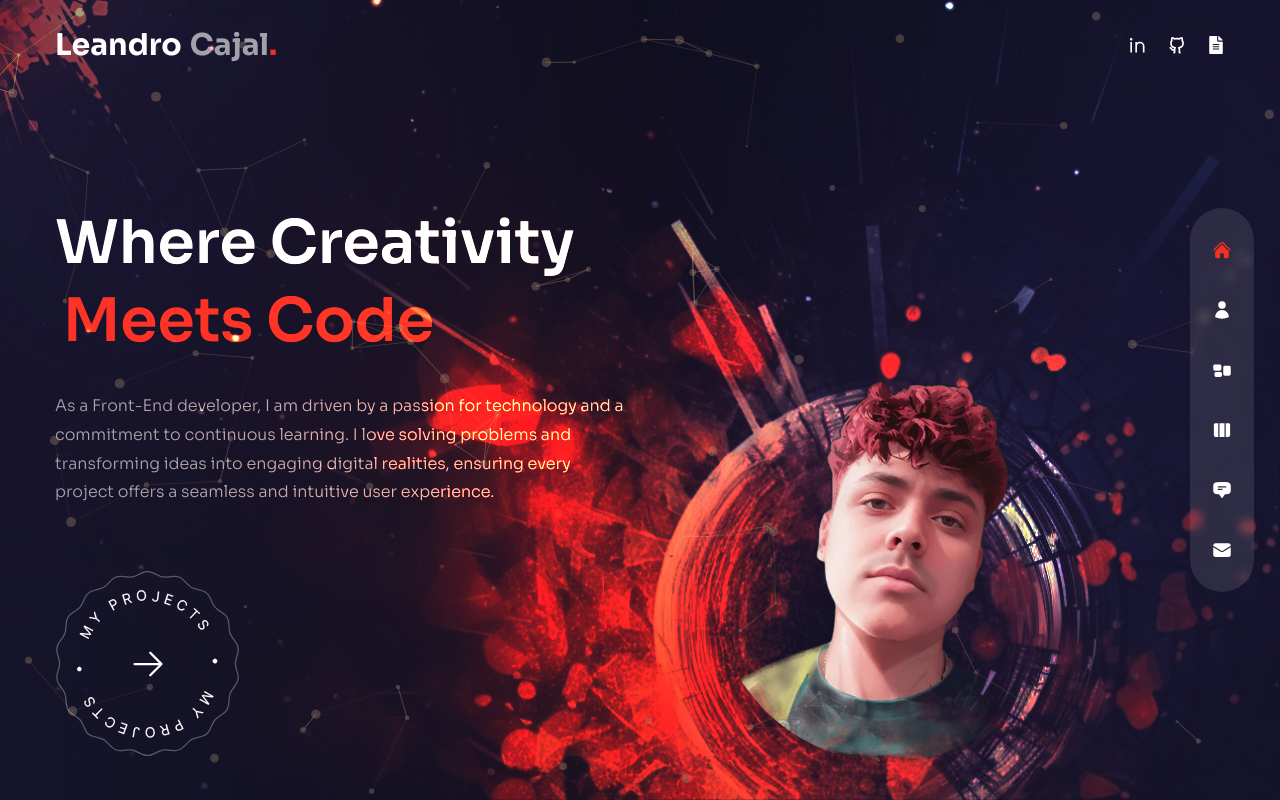
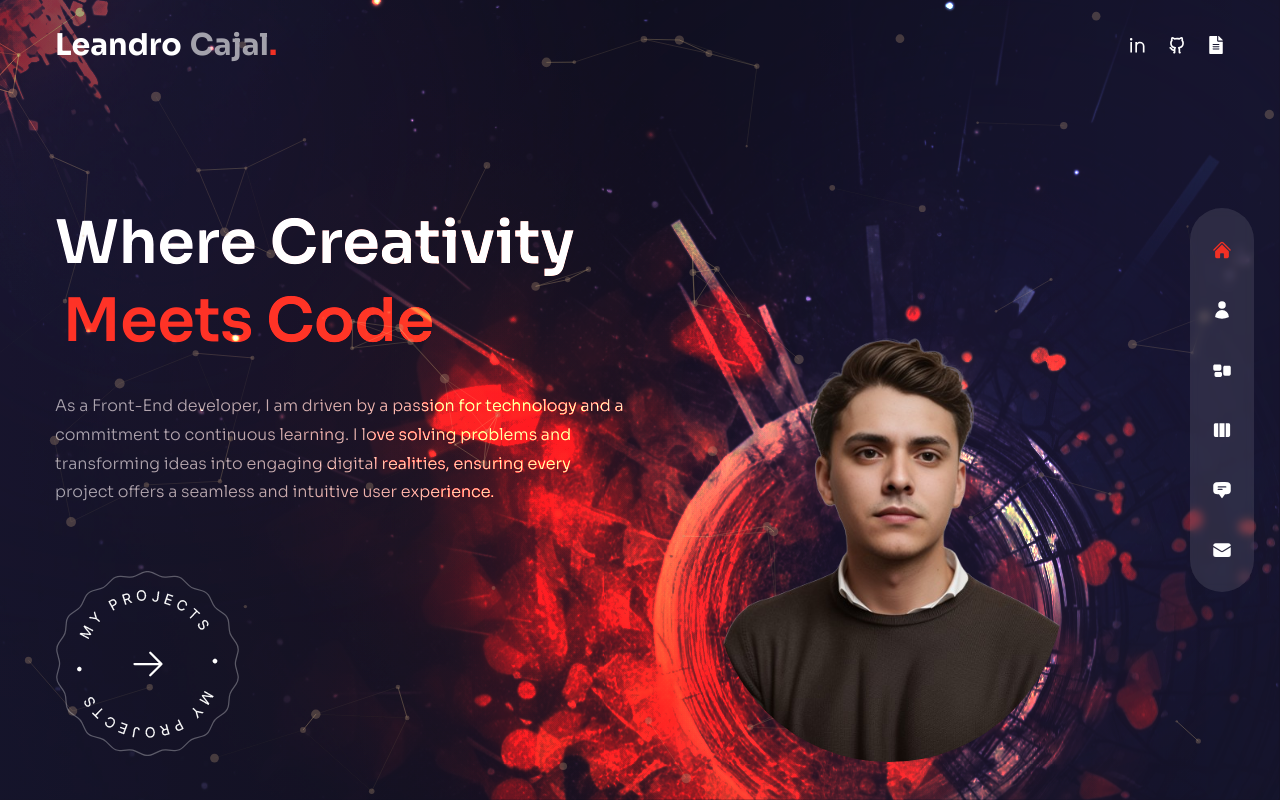
Before and after one commit to leandro-cajal/porfolio-nextjs, a Next.js app: page / in a window 1280 px wide. Built offline with nearby package versions, Linux system fonts and the light colour scheme.

Commit message:
working at avatar img

```diff
--- a/components/Avatar.js
+++ b/components/Avatar.js
@@ -4,7 +4,7 @@ const Avatar = () => {
   return <div className="hidden xl:flex xl:max-w-none ">
     <Image
       className="ml-auto rounded-full translate-z-0 w-full h-full"
-      src={'/avatar-3-ai.png'}
+      src={'/avatar2.png'}
       width={737}
       height={678}
       alt="" />
```
Also changed, not shown: public/avatar.jpg (added), public/avatar2.png (added).
